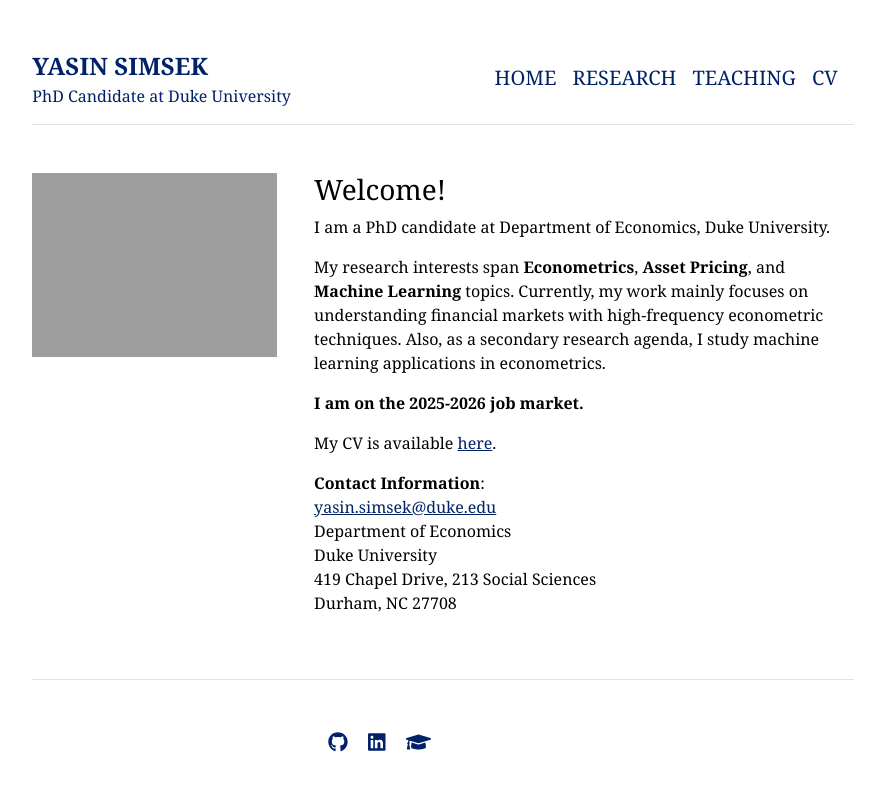
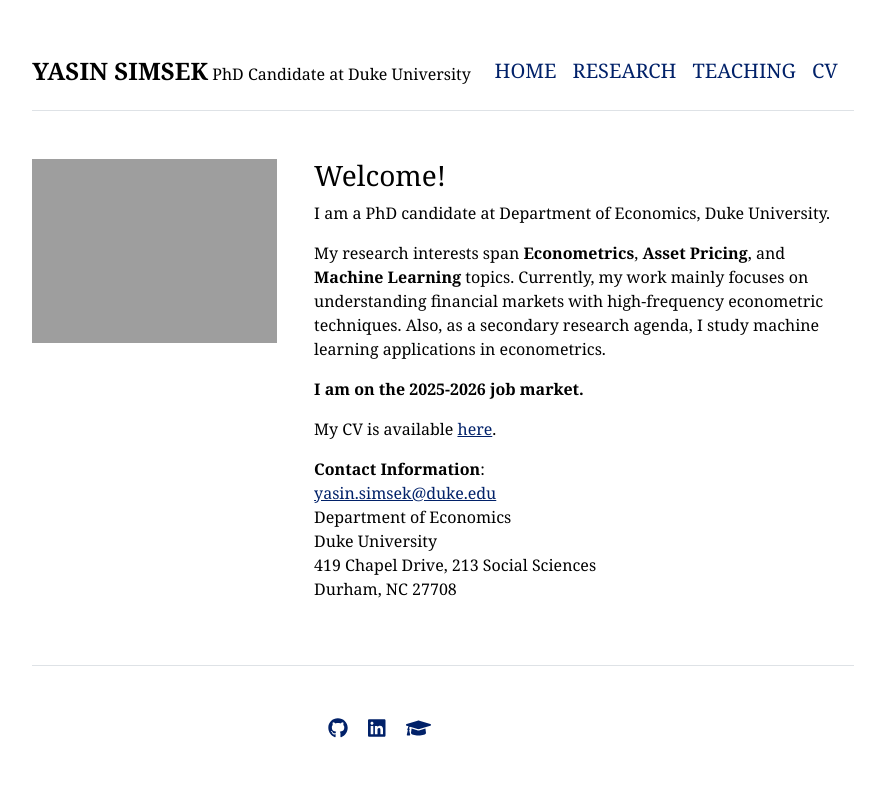
Before and after one commit to yasin-simsek/yasin-simsek.github.io, a Jekyll site: the page built from index.md, in a window 1280 px wide. Shown: the top 791 px of the page, without its empty margins (197-1066 px from the left). Built offline with Jekyll 4.4.1, drawn with Linux system fonts in a browser that asks for light colours.

Commit message:
site title hyperlink removed

```diff
--- a/_includes/header.html
+++ b/_includes/header.html
@@ -1,4 +1,4 @@
-<header class="d-flex flex-column flex-md-row align-items-center pb-3 mb-5 border-bottom">
+<!-- <header class="d-flex flex-column flex-md-row align-items-center pb-3 mb-5 border-bottom">
   <div>
     <a href="{{ site.github.url }}/" class="d-flex align-items-center text-decoration-none">
       <span class="fs-4 fw-bold">{{ site.title }}</span>
@@ -12,4 +12,17 @@
       <a class="me-3 py-2 text-decoration-none fs-5"  href="{{ site.github.url }}{{ item.url }}">{{ item.name }}</a>
     {% endfor %}
   </nav>
+</header> -->
+
+
+<header class="d-flex flex-column flex-md-row align-items-center pb-3 mb-5 border-bottom">
+  <div>
+    <span class="fs-4 fw-bold">{{ site.title }}</span>
+    <span>{{ site.description }}</span>
+  </div>
+  <nav class="d-inline-flex mt-2 mt-md-0 ms-md-auto">
+    {% for item in site.data.settings.menu %}
+      <a class="me-3 py-2 text-decoration-none fs-5"  href="{{ site.github.url }}{{ item.url }}">{{ item.name }}</a>
+    {% endfor %}
+  </nav>
 </header>
```
